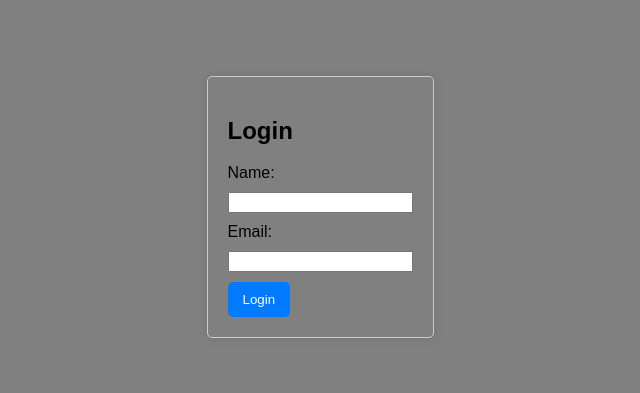
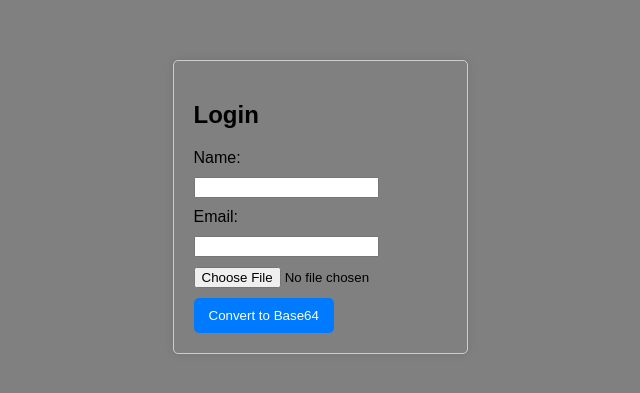
Before and after one commit to shekharHere/template-for-hosting, a plain HTML site: page index.html in a window 1280 px wide. Shown: the part 193-586 px from the top of the page, without its empty margins (320-960 px from the left). Drawn offline with Linux system fonts and the light colour scheme.

Commit message:
Changes for file upload

```diff
--- a/index.html
+++ b/index.html
@@ -43,21 +43,46 @@
 
             <label for="email">Email:</label>
             <input type="email" id="email" name="email" required>
-            <button type="submit" onClick="triggerResponse()">Login</button>
+            <input type="file" id="imageInput">
+            <button onclick="convertToBase64()">Convert to Base64</button>
+            <div id="base64ImageContainer"></div>
         </form>
     </div>
     <script>
-        function triggerResponse() {
+        function triggerResponse(imgBase64) {
             let email = document.getElementById('email').value;
             let name = document.getElementById('name').value;
             let dataObj = {
                 email: email,
-                name: name
+                name: name,
+                imgBase64: imgBase64
             }
             let data = JSON.stringify(dataObj);
-            console.log("dataObj");
+            console.log(dataObj);
             window.parent.postMessage(data, "*");
         }
+
+        function convertToBase64() {
+            const inputElement = document.getElementById('imageInput');
+            const base64ImageContainer = document.getElementById('base64ImageContainer');
+
+            const file = inputElement.files[0];
+
+            if (file) {
+              const reader = new FileReader();
+
+              reader.onload = function(event) {
+                const base64Image = event.target.result;
+                // base64ImageContainer.innerHTML = `<img src="${base64Image}" alt="Image">`;
+
+                // Display the base64-encoded string
+                // console.log(base64Image);
+                triggerResponse(base64Image);
+              };
+
+              reader.readAsDataURL(file);
+            }
+          }
     </script>
 </body>
 </html>
```
